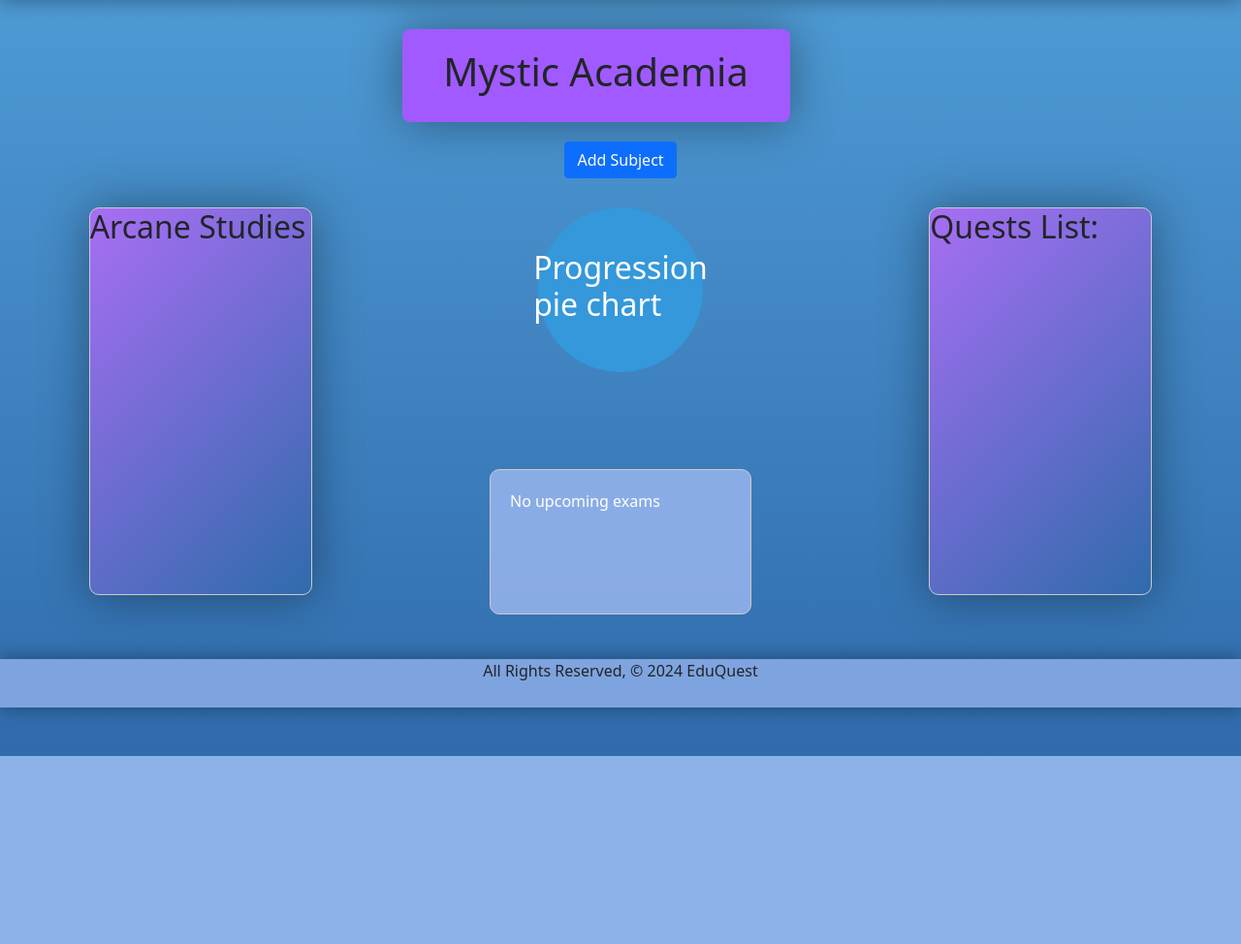
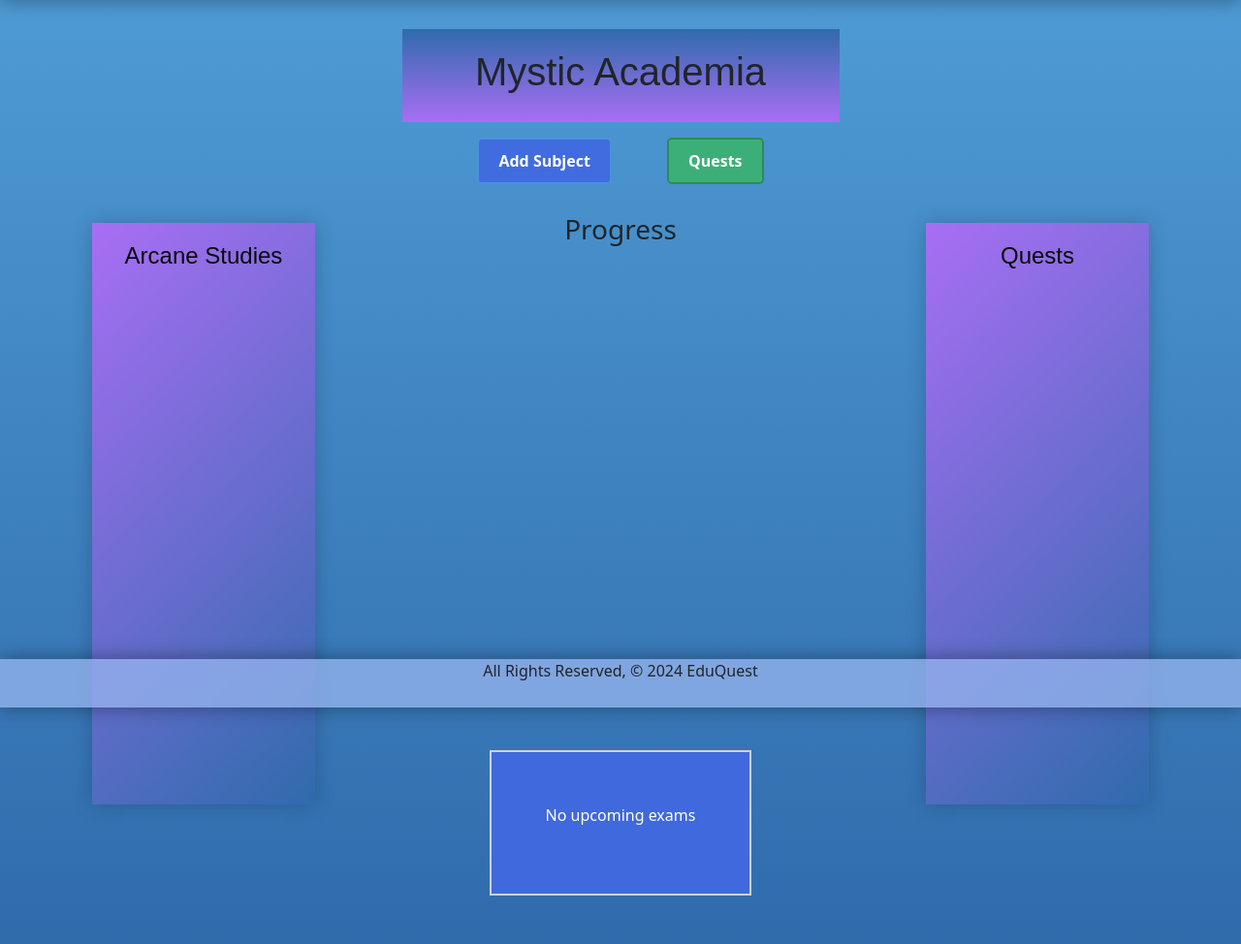
Before and after one commit to GA-EduQuest/EduQuest, a Django app: page /subjects/ in a window 1280 px wide. Shown: the part 70-1044 px from the top of the page at 97% size. Before the commit the page ends 850 px from the top, so only its background shows below. Run offline with Django 5.2, Linux system fonts and the light colour scheme; the visitor is signed in with stand-in values (Sample User, id 1); data that the repository does not hold is empty; a map, chart or similar area stays blank; some web fonts are replaced.

Commit message:
Adding more design

```diff
--- a/main_app/static/css/style.css
+++ b/main_app/static/css/style.css
@@ -94,14 +121,10 @@ body > main {
 }
 
 .title-card {
-    text-align: center;
     padding: 20px;
-    background-color: #a15aff;
-    box-shadow: 0 0 50px rgba(0, 0, 0, 0.39);
-    border-radius: 8px;
-    max-width: 400px;
-    width: 100%;
-    margin-bottom: 20px;
+    background: linear-gradient(#306bac, #a86ef4);
+    font-family: "TT Alientz Serif", sans-serif;
+    width: auto;
 }
 
 .list-container {
@@ -116,12 +139,36 @@ body > main {
 .quest-list {
     flex: 1;
     max-width: 230px;
-    border-radius: 10px;
     background: linear-gradient(-45deg, #306bac, #a86ef4);
-    min-height: 400px;
+    min-height: 600px;
     height: auto;
-    box-shadow: 0 0 50px rgba(0, 0, 0, 0.39);
-    border: 1px solid rgb(202, 202, 202);
+    box-shadow: 0 0 20px rgba(0, 0, 0, 0.2);
+    padding: 20px;
+    margin: 10px;
+}
+
+.subject-list ul,
+.quest-list ul {
+    list-style: none;
+    padding: 0;
+}
+
+.subject-list h2,
+.quest-list h2 {
+    color: #080808;
+    text-align: center;
+    font-size: 1.5rem;
+    font-family: "TT Alientz Serif", sans-serif;
+}
+
+.subject-list li,
+.quest-list li {
+    margin-bottom: 10px;
+}
+
+.subject-link {
+    width: 100%;
+    text-align: center;
 }
 
 .center-column {
@@ -146,13 +193,56 @@ body > main {
 .upcoming-container {
     width: 270px;
     height: 150px;
-    background-color: rgba(153, 182, 239, 0.844);
+    background-color: rgba(65, 105, 225, 0.9);
     margin-top: 100px;
     color: #fff;
-    border-radius: 10px;
-    border: 1px solid rgb(202, 202, 202);
+    border: 2px solid #cbd2dc;
     padding: 20px;
+    display: flex;
+    flex-direction: column;
+    justify-content: space-around;
+    align-items: center;
 }
+
+.upcoming-container h3 {
+    font-size: 1.2rem;
+    margin-bottom: 10px;
+}
+
+.add-subject a,
+.add-subject a:hover,
+.add-subject a:active,
+.add-subject a:visited,
+.add-subject a:focus,
+.add-subject a:visited:focus {
+    display: inline-block;
+    padding: 10px 20px;
+    margin: 0 5px;
+    text-decoration: none;
+    font-weight: bold;
+    color: #fff;
+    border-radius: 5px;
+    transition: background-color 0.3s ease;
+}
+
+.add-subject a.btn-subject {
+    background-color: rgba(65, 105, 225, 0.9); /* Fantasy blue color */
+    border: 2px solid #4a90e2; /* Slightly darker than background */
+}
+
+.add-subject a.btn-subject:hover {
+    background-color: #4a90e2; /* Darker blue on hover */
+}
+
+.add-subject a.btn-quests {
+    background-color: rgba(59, 179, 111, 0.9); /* Subdued green color */
+    border: 2px solid #2e8b57; /* Slightly darker than background */
+}
+
+.add-subject a.btn-quests:hover {
+    background-color: #42c77c; /* Darker green on hover */
+}
+
 .subject-details-container {
     display: flex;
     justify-content: center;
--- a/main_app/templates/home.html
+++ b/main_app/templates/home.html
@@ -10,7 +10,7 @@ EduQuest
     <div class="home-page-image">
         <div class="hero-content mb-4"></div>
             <div class="cta-buttons">
-                <a href="{% url 'login' %}" class="btn btn-primary me-5">Login</a>
+                <a href="{% url 'login' %}" class="btn btn-secondary me-5">Login</a>
 
                 <a href="{% url 'signup' %}" class="btn btn-secondary">Sign up</a>
             </div>
--- a/main_app/templates/subjects/index.html
+++ b/main_app/templates/subjects/index.html
@@ -8,11 +8,12 @@
   <div class="container">
     <div class="row justify-content-center">
       <div class="col-md-5">
-        <div class="title-card">
+        <div class="title-card text-center">
           <h1>Mystic Academia</h1>
         </div>
         <div class="add-subject text-center mt-3">
-          <a href="{% url 'subjects_create' %}" class="btn btn-primary">Add Subject</a>
+          <a href="{% url 'subjects_create' %}" class="btn btn-subject me-5">Add Subject</a>
+          <a href="{% url 'quests_index' %}" class="btn btn-quests">Quests</a>
         </div>
       </div>
     </div>
@@ -24,15 +25,21 @@
       <h2>Arcane Studies</h2>
       <ul>
         {% for subject in subjects %}
-          <li><a class="btn btn-secondary" href="{% url 'subjects_detail' pk=subject.pk %}" >{{ subject.name }} </a></li>
-          {% endfor %}
+          <li><a class="btn btn-secondary subject-link" href="{% url 'subjects_detail' pk=subject.pk %}" >{{ subject.name }} </a></li>
+        {% endfor %}
       </ul>
     </div>
 
     <div class="center-column">
-      <div class="pie-container">
-        <h2>Progression pie chart</h2>
+      <div class="details-section text-center" data-progress="{{ subject.progress }}">
+          <h3>Progress</h3>
+          <canvas id="progressChart" width="200" height="200"></canvas>
       </div>
+
+      <div class="pie-chart">
+          <canvas id="cumulativeProgressChart" width="200" height="200"></canvas>
+      </div>
+
       <div class="upcoming-container">
     {% if upcoming_exam %}
         <h3>Upcoming Exam</h3>
@@ -46,14 +53,13 @@
     </div>
 
     <div class="quest-list">
-      <h2>Quests List:</h2>
+      <h2>Quests </h2>
       <ul>
-        {% for achievement in achievements %}
-        <li>
-          {{ achievement.quest.name }} - {{ achievement.date_achieved }}
-          {% if achievement.quest.badge_image_url %}
-          {% endif %}
-        </li>
+        {% for quest in all_quests %}
+          <li>
+            {{ quest.name }} - {% if quest.badge_image_url %} <img src="{{ quest.badge_image_url }}" alt="{{ quest.name }} Badge"> {% endif %}
+            <a href="{% url 'quests_detail' quest.id %}">Details</a>
+          </li>
         {% endfor %}
       </ul>
     </div>
```
Also changed, not shown: other parts of main_app/static/css/style.css (+65 -2 lines), main_app/templates/quests/quests_detail.html (+11 -11 lines), main_app/templates/quests/quests_index.html (+8 -5 lines).
